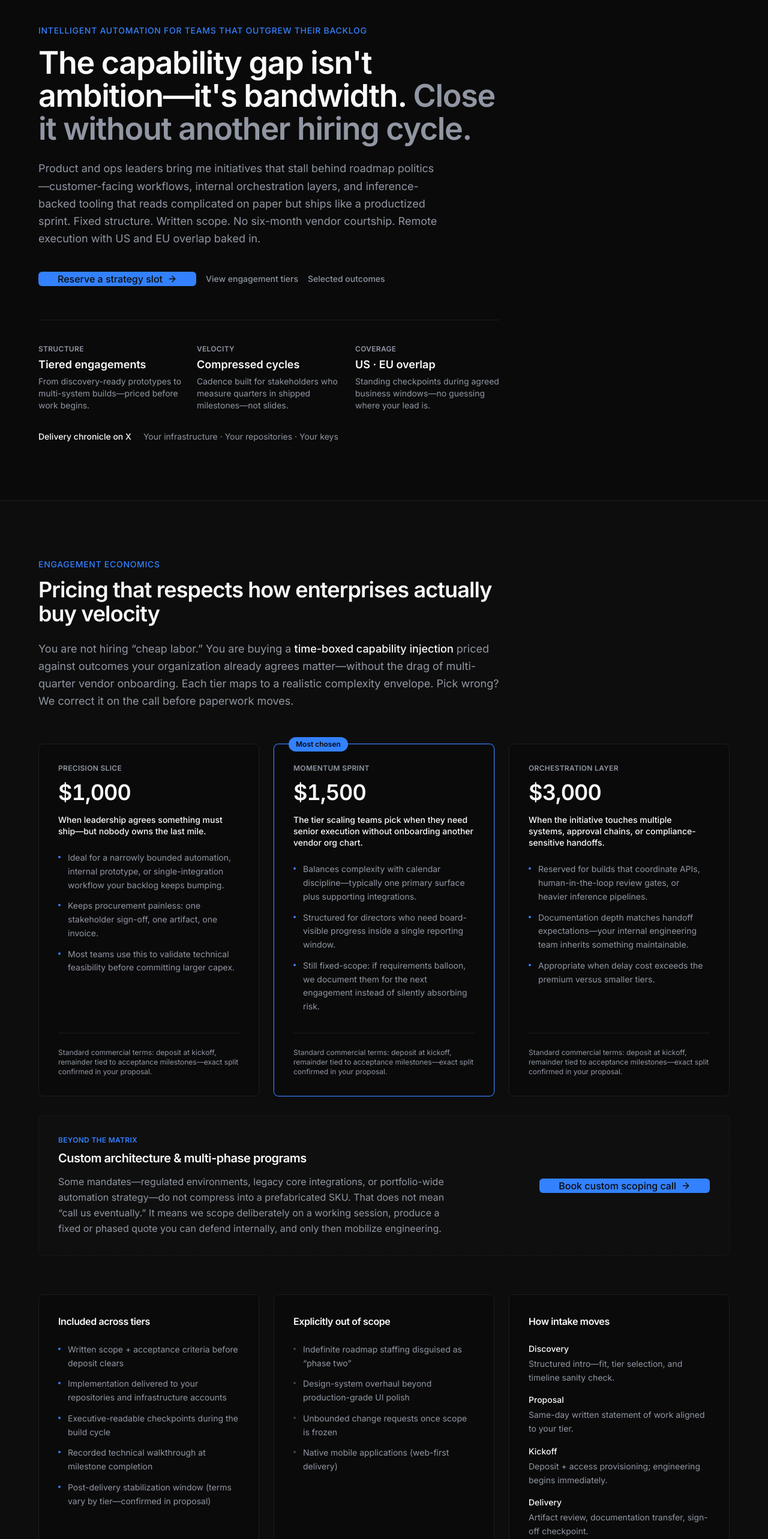
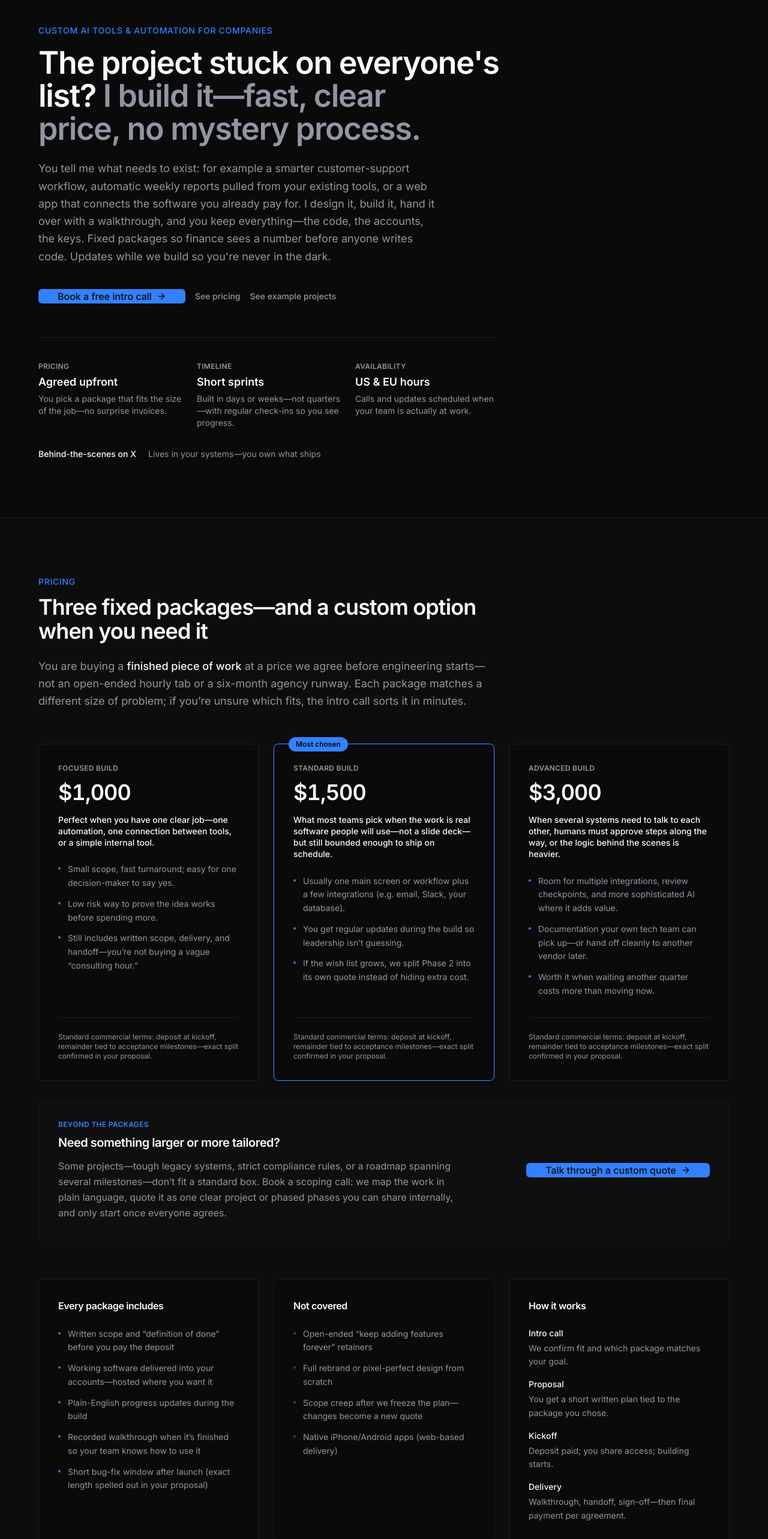
Before and after one commit to tconstantiniisabela/getyourproductbuilt, a Next.js app: page / in a window 1280 px wide. Shown: the part 120-2686 px from the top of the page at 60% size. Built offline with nearby package versions, Linux system fonts and the light colour scheme; no server answers.

Commit message:
Describe what you changed in plain English

```diff
--- a/app/layout.tsx
+++ b/app/layout.tsx
@@ -17,7 +17,7 @@ const mono = JetBrains_Mono({
 });
 
 const description =
-  "Fixed-structure intelligent automation engagements for scaling operators—tiered pricing from focused workflows to multi-system orchestration. Remote execution with US · EU overlap.";
+  "Fixed-price custom AI tools and automations for companies—three clear packages plus custom scoping. Built fast with pricing agreed upfront; remote-friendly with US and EU hours.";
 
 /** Canonical URL for OG/metadata: env overrides → Vercel preview URL → site.domain */
 function resolveMetadataBase(): URL | undefined {
--- a/components/faq.tsx
+++ b/components/faq.tsx
@@ -7,12 +7,12 @@ import {
 
 const faqs = [
   {
-    q: "Why three fixed tiers instead of hourly billing?",
-    a: "Hourly engagements reward drift. Fixed tiers force clarity up front—which is how internal sponsors defend budgets. Each bracket maps to an envelope we both recognize before engineering spends a cycle.",
+    q: "Why fixed-price tiers instead of hourly?",
+    a: "Hourly work encourages dragging timelines and fuzzy invoices. Fixed packages mean you know the cost before we build—which makes approvals easier for managers and finance. Each tier matches a realistic amount of work; we confirm fit on a quick call.",
   },
   {
     q: "Which tier do most organizations choose?",
-    a: "The $1,500 momentum sprint is the default when capability—not headcount—is the bottleneck and leadership wants one decisive milestone inside a tight reporting window. We validate tier fit live so you do not over-buy or under-scope.",
+    a: "The $1,500 Standard build package is what most teams pick when they want working software—not slides—with updates along the way. Not sure? The intro call matches your goal to the right tier.",
   },
   {
     q: "What happens if timelines slip?",
--- a/components/hero.tsx
+++ b/components/hero.tsx
@@ -8,25 +8,27 @@ export function Hero() {
     <section className="container flex min-h-[calc(100vh-4rem)] flex-col justify-center py-24">
       <div className="max-w-3xl">
         <p className="text-sm font-medium uppercase tracking-wider text-primary">
-          Intelligent automation for teams that outgrew their backlog
+          Custom AI tools &amp; automation for companies
         </p>
         <h1 className="mt-4 text-balance text-4xl font-semibold leading-[1.08] tracking-tight md:text-5xl lg:text-[3.25rem] lg:leading-[1.06]">
-          The capability gap isn&apos;t ambition—it&apos;s bandwidth.{" "}
+          The project stuck on everyone&apos;s list?{" "}
           <span className="text-muted-foreground">
-            Close it without another hiring cycle.
+            I build it—fast, clear price, no mystery process.
           </span>
         </h1>
         <p className="mt-6 max-w-2xl text-pretty text-lg leading-relaxed text-muted-foreground">
-          Product and ops leaders bring me initiatives that stall behind roadmap
-          politics—customer-facing workflows, internal orchestration layers, and
-          inference-backed tooling that reads complicated on paper but ships like a
-          productized sprint. Fixed structure. Written scope. No six-month vendor
-          courtship. Remote execution with US and EU overlap baked in.
+          You tell me what needs to exist: for example a smarter customer-support
+          workflow, automatic weekly reports pulled from your existing tools, or a
+          web app that connects the software you already pay for. I design it,
+          build it, hand it over with a walkthrough, and you keep everything—the
+          code, the accounts, the keys. Fixed packages so finance sees a number
+          before anyone writes code. Updates while we build so you&apos;re never in
+          the dark.
         </p>
         <div className="mt-10 flex flex-col items-start gap-4 sm:flex-row sm:items-center">
           <Button asChild size="lg">
             <a href={site.calcomUrl}>
-              Reserve a strategy slot
+              Book a free intro call
               <ArrowRight className="h-4 w-4" />
             </a>
           </Button>
@@ -34,47 +36,47 @@ export function Hero() {
             href="#pricing"
             className="text-sm font-medium text-muted-foreground underline-offset-4 hover:text-foreground hover:underline"
           >
-            View engagement tiers
+            See pricing
           </Link>
           <Link
             href="#work"
             className="text-sm font-medium text-muted-foreground underline-offset-4 hover:text-foreground hover:underline"
           >
-            Selected outcomes
+            See example projects
           </Link>
         </div>
         <dl className="mt-14 grid gap-6 border-t border-border pt-10 sm:grid-cols-3">
           <div>
             <dt className="text-xs font-semibold uppercase tracking-wide text-muted-foreground">
-              Structure
+              Pricing
             </dt>
             <dd className="mt-1 text-lg font-semibold text-foreground">
-              Tiered engagements
+              Agreed upfront
             </dd>
             <dd className="mt-1 text-sm text-muted-foreground">
-              From discovery-ready prototypes to multi-system builds—priced before work begins.
+              You pick a package that fits the size of the job—no surprise invoices.
             </dd>
           </div>
           <div>
             <dt className="text-xs font-semibold uppercase tracking-wide text-muted-foreground">
-              Velocity
+              Timeline
             </dt>
             <dd className="mt-1 text-lg font-semibold text-foreground">
-              Compressed cycles
+              Short sprints
             </dd>
             <dd className="mt-1 text-sm text-muted-foreground">
-              Cadence built for stakeholders who measure quarters in shipped milestones—not slides.
+              Built in days or weeks—not quarters—with regular check-ins so you see progress.
             </dd>
           </div>
           <div>
             <dt className="text-xs font-semibold uppercase tracking-wide text-muted-foreground">
-              Coverage
+              Availability
             </dt>
             <dd className="mt-1 text-lg font-semibold text-foreground">
-              US · EU overlap
+              US &amp; EU hours
             </dd>
             <dd className="mt-1 text-sm text-muted-foreground">
-              Standing checkpoints during agreed business windows—no guessing where your lead is.
+              Calls and updates scheduled when your team is actually at work.
             </dd>
           </div>
         </dl>
@@ -83,10 +85,10 @@ export function Hero() {
             href={site.xUrl}
             className="font-medium text-foreground underline-offset-4 hover:underline"
           >
-            Delivery chronicle on X
+            Behind-the-scenes on X
           </a>
           <span className="mx-2 text-border">·</span>
-          Your infrastructure · Your repositories · Your keys
+          Lives in your systems—you own what ships
         </p>
       </div>
     </section>
--- a/components/offer.tsx
+++ b/components/offer.tsx
@@ -6,60 +6,60 @@ import { site } from "@/lib/site";
 const tiers = [
   {
     price: "$1,000",
-    label: "Precision slice",
+    label: "Focused build",
     pitch:
-      "When leadership agrees something must ship—but nobody owns the last mile.",
+      "Perfect when you have one clear job—one automation, one connection between tools, or a simple internal tool.",
     justify: [
-      "Ideal for a narrowly bounded automation, internal prototype, or single-integration workflow your backlog keeps bumping.",
-      "Keeps procurement painless: one stakeholder sign-off, one artifact, one invoice.",
-      "Most teams use this to validate technical feasibility before committing larger capex.",
+      "Small scope, fast turnaround; easy for one decision-maker to say yes.",
+      "Low risk way to prove the idea works before spending more.",
+      "Still includes written scope, delivery, and handoff—you’re not buying a vague “consulting hour.”",
     ],
   },
   {
     price: "$1,500",
-    label: "Momentum sprint",
+    label: "Standard build",
     badge: "Most chosen",
     pitch:
-      "The tier scaling teams pick when they need senior execution without onboarding another vendor org chart.",
+      "What most teams pick when the work is real software people will use—not a slide deck—but still bounded enough to ship on schedule.",
     justify: [
-      "Balances complexity with calendar discipline—typically one primary surface plus supporting integrations.",
-      "Structured for directors who need board-visible progress inside a single reporting window.",
-      "Still fixed-scope: if requirements balloon, we document them for the next engagement instead of silently absorbing risk.",
+      "Usually one main screen or workflow plus a few integrations (e.g. email, Slack, your database).",
+      "You get regular updates during the build so leadership isn’t guessing.",
+      "If the wish list grows, we split Phase 2 into its own quote instead of hiding extra cost.",
     ],
   },
   {
     price: "$3,000",
-    label: "Orchestration layer",
+    label: "Advanced build",
     pitch:
-      "When the initiative touches multiple systems, approval chains, or compliance-sensitive handoffs.",
+      "When several systems need to talk to each other, humans must approve steps along the way, or the logic behind the scenes is heavier.",
     justify: [
-      "Reserved for builds that coordinate APIs, human-in-the-loop review gates, or heavier inference pipelines.",
-      "Documentation depth matches handoff expectations—your internal engineering team inherits something maintainable.",
-      "Appropriate when delay cost exceeds the premium versus smaller tiers.",
+      "Room for multiple integrations, review checkpoints, and more sophisticated AI where it adds value.",
+      "Documentation your own tech team can pick up—or hand off cleanly to another vendor later.",
+      "Worth it when waiting another quarter costs more than moving now.",
     ],
   },
 ];
 
 const included = [
-  "Written scope + acceptance criteria before deposit clears",
-  "Implementation delivered to your repositories and infrastructure accounts",
-  "Executive-readable checkpoints during the build cycle",
-  "Recorded technical walkthrough at milestone completion",
-  "Post-delivery stabilization window (terms vary by tier—confirmed in proposal)",
+  "Written scope and “definition of done” before you pay the deposit",
+  "Working software delivered into your accounts—hosted where you want it",
+  "Plain-English progress updates during the build",
+  "Recorded walkthrough when it’s finished so your team knows how to use it",
+  "Short bug-fix window after launch (exact length spelled out in your proposal)",
 ];
 
 const notIncluded = [
-  "Indefinite roadmap staffing disguised as “phase two”",
-  "Design-system overhaul beyond production-grade UI polish",
-  "Unbounded change requests once scope is frozen",
-  "Native mobile applications (web-first delivery)",
+  "Open-ended “keep adding features forever” retainers",
+  "Full rebrand or pixel-perfect design from scratch",
+  "Scope creep after we freeze the plan—changes become a new quote",
+  "Native iPhone/Android apps (web-based delivery)",
 ];
 
 const timeline = [
-  { day: "Discovery", text: "Structured intro—fit, tier selection, and timeline sanity check." },
-  { day: "Proposal", text: "Same-day written statement of work aligned to your tier." },
-  { day: "Kickoff", text: "Deposit + access provisioning; engineering begins immediately." },
-  { day: "Delivery", text: "Artifact review, documentation transfer, sign-off checkpoint." },
+  { day: "Intro call", text: "We confirm fit and which package matches your goal." },
+  { day: "Proposal", text: "You get a short written plan tied to the package you chose." },
+  { day: "Kickoff", text: "Deposit paid; you share access; building starts." },
+  { day: "Delivery", text: "Walkthrough, handoff, sign-off—then final payment per agreement." },
 ];
 
 export function Offer() {
@@ -68,18 +68,18 @@ export function Offer() {
       <div className="container py-24">
         <div className="max-w-3xl">
           <p className="text-sm font-medium uppercase tracking-wider text-primary">
-            Engagement economics
+            Pricing
           </p>
           <h2 className="mt-3 text-3xl font-semibold tracking-tight md:text-4xl">
-            Pricing that respects how enterprises actually buy velocity
+            Three fixed packages—and a custom option when you need it
           </h2>
           <p className="mt-6 text-pretty text-lg leading-relaxed text-muted-foreground">
-            You are not hiring “cheap labor.” You are buying a{' '}
+            You are buying a{" "}
             <span className="font-medium text-foreground">
-              time-boxed capability injection
-            </span>{' '}
-            priced against outcomes your organization already agrees matter—without the drag of multi-quarter vendor onboarding.
-            Each tier maps to a realistic complexity envelope. Pick wrong? We correct it on the call before paperwork moves.
+              finished piece of work
+            </span>{" "}
+            at a price we agree before engineering starts—not an open-ended hourly tab or a six-month agency runway.
+            Each package matches a different size of problem; if you’re unsure which fits, the intro call sorts it in minutes.
           </p>
         </div>
 
@@ -124,19 +124,19 @@ export function Offer() {
         <Card className="mt-8 border-dashed bg-muted/40 p-8 lg:flex lg:items-center lg:justify-between lg:gap-10">
           <div className="max-w-2xl">
             <p className="text-xs font-semibold uppercase tracking-wide text-primary">
-              Beyond the matrix
+              Beyond the packages
             </p>
             <h3 className="mt-2 text-xl font-semibold tracking-tight">
-              Custom architecture &amp; multi-phase programs
+              Need something larger or more tailored?
             </h3>
             <p className="mt-3 text-pretty text-muted-foreground leading-relaxed">
-              Some mandates—regulated environments, legacy core integrations, or portfolio-wide automation strategy—do not compress into a prefabricated SKU.
-              That does not mean “call us eventually.” It means we scope deliberately on a working session, produce a fixed or phased quote you can defend internally, and only then mobilize engineering.
+              Some projects—tough legacy systems, strict compliance rules, or a roadmap spanning several milestones—don’t fit a standard box.
+              Book a scoping call: we map the work in plain language, quote it as one clear project or phased phases you can share internally, and only start once everyone agrees.
             </p>
           </div>
           <Button asChild size="lg" className="mt-8 shrink-0 lg:mt-0">
             <a href={site.calcomUrl}>
-              Book custom scoping call
+              Talk through a custom quote
               <ArrowRight className="h-4 w-4" />
             </a>
           </Button>
@@ -144,7 +144,7 @@ export function Offer() {
 
         <div className="mt-16 grid gap-6 md:grid-cols-3">
           <Card className="p-8">
-            <h3 className="text-base font-semibold">Included across tiers</h3>
+            <h3 className="text-base font-semibold">Every package includes</h3>
             <ul className="mt-6 space-y-3 text-sm text-muted-foreground">
               {included.map((item) => (
                 <li key={item} className="flex gap-3">
@@ -159,7 +159,7 @@ export function Offer() {
           </Card>
 
           <Card className="p-8">
-            <h3 className="text-base font-semibold">Explicitly out of scope</h3>
+            <h3 className="text-base font-semibold">Not covered</h3>
             <ul className="mt-6 space-y-3 text-sm text-muted-foreground">
               {notIncluded.map((item) => (
                 <li key={item} className="flex gap-3">
@@ -174,7 +174,7 @@ export function Offer() {
           </Card>
 
           <Card className="p-8">
-            <h3 className="text-base font-semibold">How intake moves</h3>
+            <h3 className="text-base font-semibold">How it works</h3>
             <dl className="mt-6 space-y-4 text-sm">
               {timeline.map((item) => (
                 <div key={item.day} className="flex flex-col gap-1">
```
